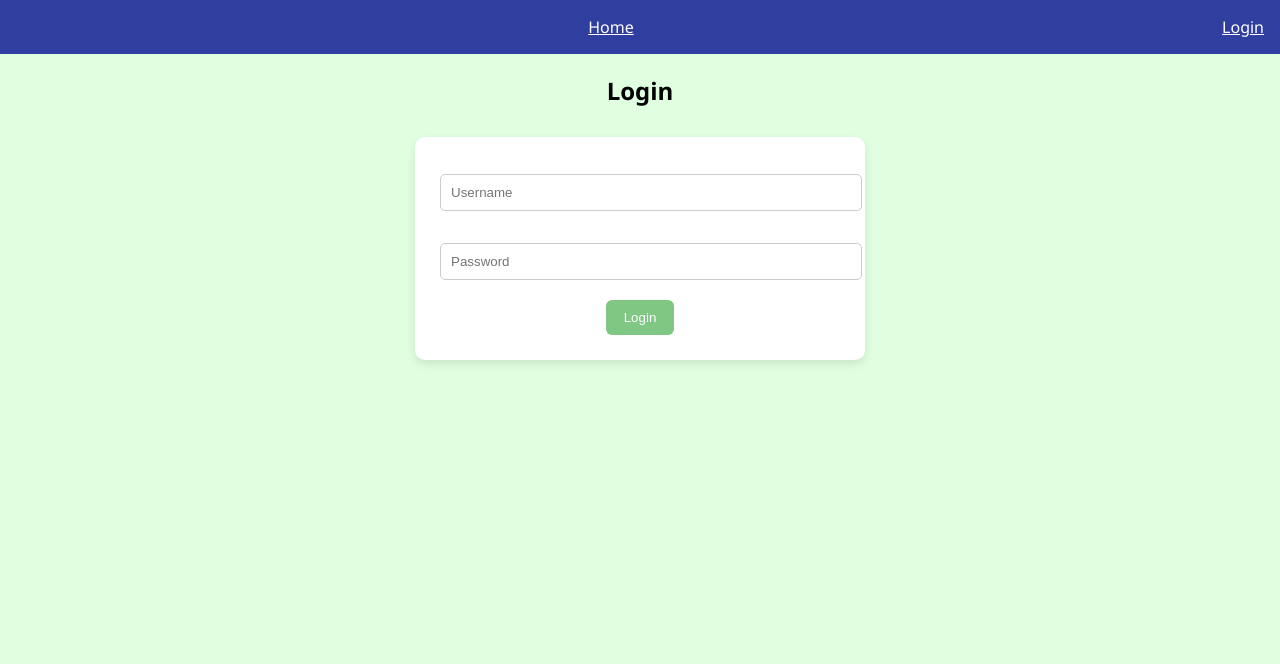
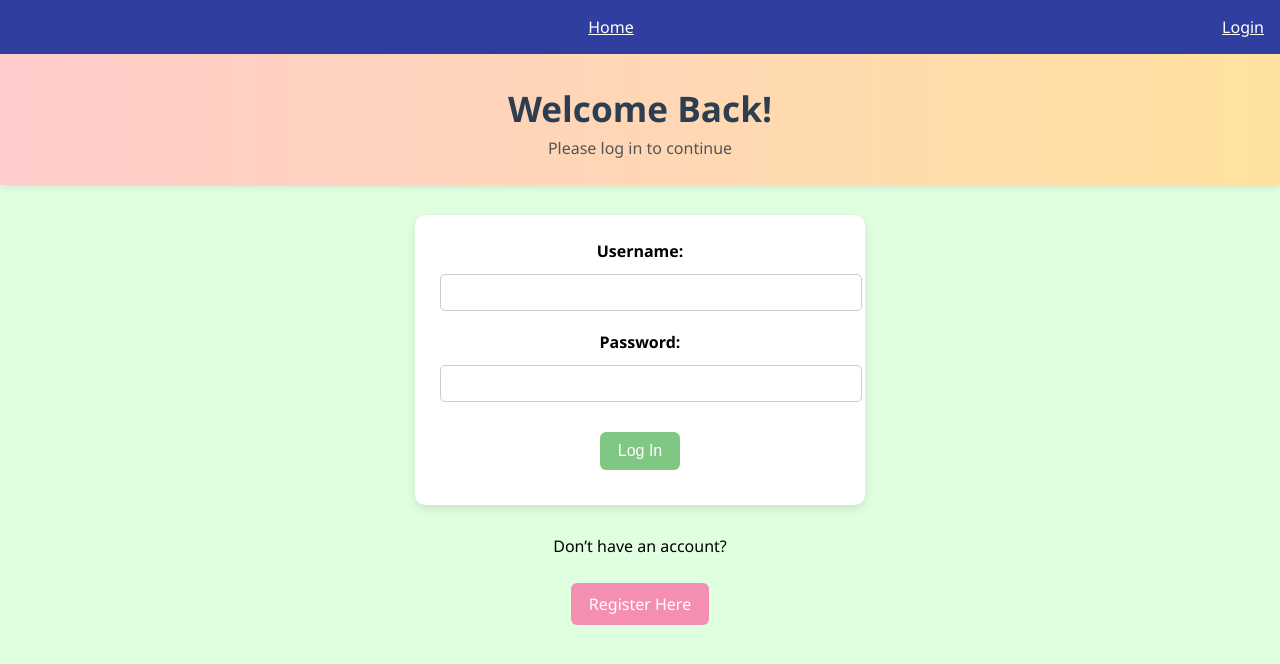
Before and after one commit to Walia10/cr, a React (Create React App) app in the folder frontend/: page /login in a window 1280 px wide. Shown: the top 664 px of the page. Built offline with nearby package versions, Linux system fonts and the light colour scheme.

Commit message:
Updated Login page to match local design

```diff
--- a/frontend/src/components/Login.js
+++ b/frontend/src/components/Login.js
@@ -1,7 +1,6 @@
 import React, { useState } from 'react';
-import axios from '../api';
 import { useNavigate } from 'react-router-dom';
-import { toast } from 'react-toastify';
+import API from '../api';
 import '../Styles.css';
 
 function Login() {
@@ -9,43 +8,51 @@ function Login() {
   const [password, setPassword] = useState('');
   const navigate = useNavigate();
 
-  const handleLogin = (e) => {
+  const handleLogin = async (e) => {
     e.preventDefault();
-
-    axios.post('token-auth/', { username, password })
-      .then(res => {
-        localStorage.setItem('token', res.data.token);
-        localStorage.setItem('role', res.data.role);  // ✅ Save role too
-        toast.success("Login successful!");
-        res.data.role === 'admin' ? navigate('/admin/dashboard') : navigate('/');
-      })
-      .catch(err => {
-        toast.error("Login failed. Check credentials.");
-        console.error(err);
-      });
+    try {
+      const response = await API.post('login/', { username, password });
+      localStorage.setItem('token', response.data.token);
+      localStorage.setItem('role', response.data.role);
+      navigate('/');
+    } catch (error) {
+      alert("Login failed");
+      console.error(error);
+    }
   };
 
   return (
-    <div className="login-container">
-      <h2>Login</h2>
+    <>
+      <header>
+        <h1>Welcome Back!</h1>
+        <p>Please log in to continue</p>
+      </header>
+
       <form onSubmit={handleLogin}>
+        <label>
+          <strong>Username:</strong>
           <input
             type="text"
             value={username}
             onChange={e => setUsername(e.target.value)}
-          placeholder="Username"
             required
           />
+        </label>
+        <label>
+          <strong>Password:</strong>
           <input
             type="password"
             value={password}
             onChange={e => setPassword(e.target.value)}
-          placeholder="Password"
             required
           />
-        <button type="submit">Login</button>
+        </label>
+        <button type="submit" className="btn btn-green">Log In</button>
       </form>
-    </div>
+
+      <p style={{ marginTop: '1rem' }}>Don’t have an account?</p>
+      <a href="/register" className="btn btn-pink">Register Here</a>
+    </>
   );
 }
 
```
Also changed, not shown: 1 other file (tests, documents, lock files or other folders). Lines whose indentation alone changed are shown as unchanged.
